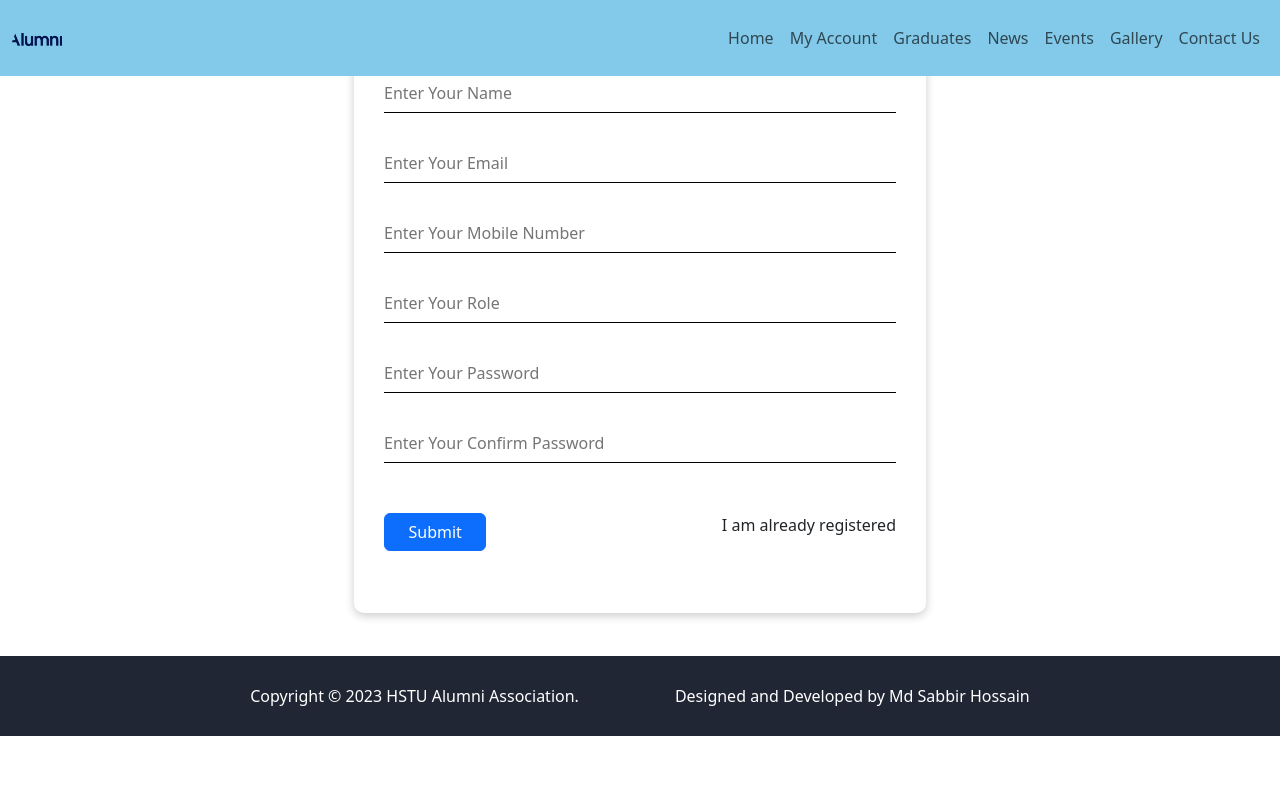
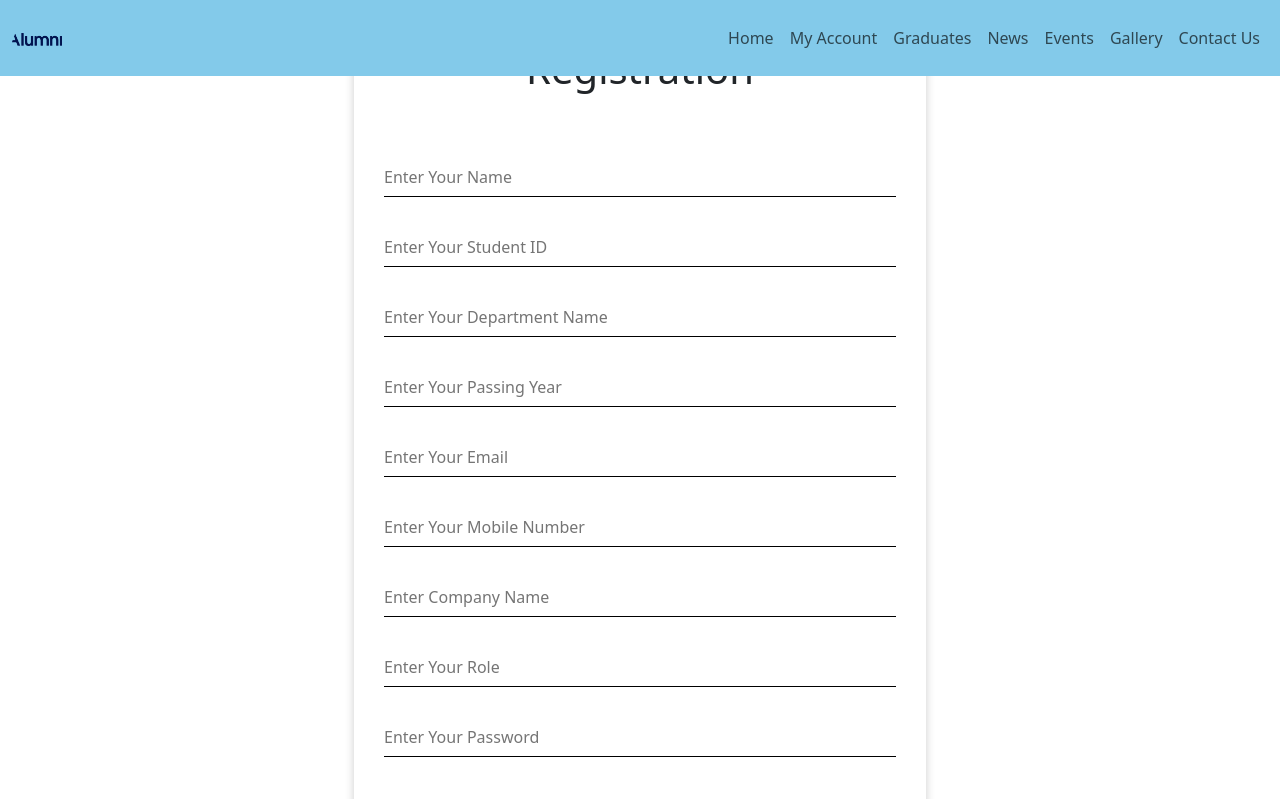
Before and after one commit to sabbir-62/alumni-frontend, a React (Vite) app in the folder client/: page /registration in a window 1280 px wide. Shown: the top 799 px of the page. Built offline with nearby package versions, Linux system fonts and the light colour scheme.

Commit message:
registration form, graduate list page update

```diff
--- a/client/src/pages/eventsPage/EventPage.jsx
+++ b/client/src/pages/eventsPage/EventPage.jsx
@@ -3,7 +3,7 @@ import './eventPage.css'
 const EventPage = () => {
     return (
         <div className="event">
-            <h1>There are no event</h1>
+            <h1>There are no events</h1>
         </div>
     );
 };
--- a/client/src/pages/listOfGraduates/GraduateList.jsx
+++ b/client/src/pages/listOfGraduates/GraduateList.jsx
@@ -1,12 +1,14 @@
 import { useEffect, useState } from 'react';
-import { useNavigate  } from 'react-router-dom';
 import './graduateList.css'
 
 const GraduateList = () => {
     const [state, setState] = useState({
         name: [],
+        department: [],
+        passingYear: [],
         email: [],
         phone: [],
+        company: [],
         role: []
     });
 
@@ -27,16 +29,22 @@ const GraduateList = () => {
             else {
                 // Extract titles, descriptions, and dates into separate arrays
                 const names = data.data.map(item => item.name);
+                const departments = data.data.map(item => item.department);
+                const passingYears = data.data.map(item => item.passingYear);
                 const emails = data.data.map(item => item.email);
                 const phones = data.data.map(item => item.phone);
+                const companies = data.data.map(item => item.company);
                 const roles = data.data.map(item => item.role);
 
 
                 // Update the state with the extracted data
                 setState({
                     name: names,
+                    department: departments,
+                    passingYear: passingYears,
                     email: emails,
                     phone: phones,
+                    company: companies,
                     role: roles
                 });
 
@@ -57,8 +65,11 @@ const GraduateList = () => {
                     (
                     <div key={index} className="m-3 list-block p-5">
                         <p className="name">Name: {name}</p>
+                        <p className="department">Department: {state.department[index]}</p>
+                        <p className="passingYear">Passing Year: {state.passingYear[index]}</p>
                         <p className="email">Email: {state.email[index]}</p>
                         <p className="phone">Phone: {state.phone[index]}</p>
+                        <p className="company">Current Company: {state.company[index]}</p>
                         <p className="role">Role: {state.role[index]}</p>
                     </div>
                 ))}
--- a/client/src/pages/myAccount/MyAccount.jsx
+++ b/client/src/pages/myAccount/MyAccount.jsx
@@ -7,8 +7,12 @@ const MyAccount = () => {
 
     const [state, setState] = useState({
         name: "",
+        studentId: "",
+        department: "",
+        passingYear: "",
         email: "",
         phone: "",
+        company: "",
         role: ""
     })
 
@@ -37,8 +41,12 @@ const MyAccount = () => {
             else{
                 setState({
                     name:data.user.name,
+                    studentId: data.user.studentId,
+                    department: data.user.department,
+                    passingYear: data.user.passingYear,
                     email: data.user.email,
                     phone: data.user.phone,
+                    company: data.user.company,
                     role: data.user.role
                 })
             }
@@ -77,10 +85,22 @@ const MyAccount = () => {
                                 Name :
                             </li>
                             <li>
+                                Student Id :
+                            </li>
+                            <li>
+                                Department :
+                            </li>
+                            <li>
+                                Passing Year :
+                            </li>
+                            <li>
                                 Email :
                             </li>
                             <li>
                                 Phone :
+                            </li>
+                            <li>
+                                Current Company :
                             </li>
                             <li>
                                 Role :
@@ -93,10 +113,22 @@ const MyAccount = () => {
                                 {state.name}
                             </li>
                             <li>
+                                {state.studentId}
+                            </li>
+                            <li>
+                                {state.department}
+                            </li>
+                            <li>
+                                {state.passingYear}
+                            </li>
+                            <li>
                                 {state.email}
                             </li>
                             <li>
                                 {state.phone}
+                            </li>
+                            <li>
+                                {state.company}
                             </li>
                             <li>
                                 {state.role}
--- a/client/src/pages/myAccount/myAccount.css
+++ b/client/src/pages/myAccount/myAccount.css
@@ -3,7 +3,7 @@
     justify-content: center;
     align-items: center;
     height: 90vh;
-
+    padding-top: 5rem;
 }
 
 .about-card{
--- a/client/src/pages/registrationPage/RegistrationPage.jsx
+++ b/client/src/pages/registrationPage/RegistrationPage.jsx
@@ -9,8 +9,12 @@ const RegistrationPage = () => {
     // Initial state
     const [state, setState] = useState({
         name: "",
+        studentId: "",
+        department: "",
+        passingYear: "",
         email: "",
         phone: "",
+        company: "",
         role: "",
         password: "",
         confirmPassword: ""
@@ -29,7 +33,7 @@ const RegistrationPage = () => {
     // push data into database from registration page using fetch api
     const handleSubmit = async(e) => {
         e.preventDefault();
-        const {name, email, phone, role, password, confirmPassword} = state;
+        const {name, studentId, department, passingYear, email, phone, company, role, password, confirmPassword} = state;
 
         // backend api endpoint
         const url = "http://localhost:8000/api/v1/registration";
@@ -41,7 +45,7 @@ const RegistrationPage = () => {
                 "Content-Type" : "application/json"
             },
             body: JSON.stringify({
-                name, email, phone, role, password, confirmPassword
+                name, studentId, department, passingYear, email, phone, company, role, password, confirmPassword
             })
         })
        .then((response) => response.json())
@@ -63,8 +67,12 @@ const RegistrationPage = () => {
        // reset form field value with empty
         setState({
           name: '',
+          studentId: '',
+          department: '',
+          passingYear: '',
           email: '',
           phone: '',
+          company: '',
           role: '',
           password: '',
           confirmPassword: ''
@@ -82,9 +90,24 @@ const RegistrationPage = () => {
         <div className="registration">
             <div className="container registration-card">
                 <form className="registration-form" method='POST' onSubmit={handleSubmit}>
+                    <h1 className="form-heading">
+                        Registration
+                    </h1>
                     <div className="form-group">
                         <label htmlFor="name"></label>
                         <input type="text" name="name" id='name' className='input-field' autoComplete='off' value={state.name} onChange={(e) => {setValues("name", e.target.value)}} placeholder="Enter Your Name"/>
+                    </div>
+                    <div className="form-group">
+                        <label htmlFor="studentId"></label>
+                        <input type="text" name="studentId" id='studentId' className='input-field' autoComplete='off' value={state.studentId} onChange={(e) => {setValues("studentId", e.target.value)}} placeholder="Enter Your Student ID"/>
+                    </div>
+                    <div className="form-group">
+                        <label htmlFor="department"></label>
+                        <input type="text" name="department" id='department' className='input-field' autoComplete='off' value={state.department} onChange={(e) => {setValues("department", e.target.value)}} placeholder="Enter Your Department Name"/>
+                    </div>
+                    <div className="form-group">
+                        <label htmlFor="passingYear"></label>
+                        <input type="text" name="passingYear" id='passingYear' className='input-field' autoComplete='off' value={state.passingYear} onChange={(e) => {setValues("passingYear", e.target.value)}} placeholder="Enter Your Passing Year"/>
                     </div>
                     <div className="form-group">
                         <label htmlFor="email"></label>
@@ -93,6 +116,10 @@ const RegistrationPage = () => {
                     <div className="form-group">
                         <label htmlFor="phone"></label>
                         <input type="tel" name='phone' id='phone' className='input-field' autoComplete='off' value={state.phone} onChange={(e) => {setValues("phone", e.target.value)}} placeholder="Enter Your Mobile Number"/>
+                    </div>
+                    <div className="form-group">
+                        <label htmlFor="company"></label>
+                        <input type="text" name='company' id='company' className='input-field' autoComplete='off' value={state.company} onChange={(e) => {setValues("company", e.target.value)}} placeholder="Enter Company Name"/>
                     </div>
                     <div className="form-group">
                         <label htmlFor="role"></label>
--- a/client/src/pages/registrationPage/registration.css
+++ b/client/src/pages/registrationPage/registration.css
@@ -1,5 +1,6 @@
 .registration{
-    height: 82vh;
+    height: 100vh;
+    margin: 12vh 0 4vh 0;
 }
 
 .registration-card{
@@ -13,6 +14,11 @@
     padding: 30px;
     border-radius: 10px;
     box-shadow: 0 3px 10px rgb(0 0 0 / 0.2);
+}
+
+.form-heading{
+    text-align: center;
+    margin-bottom: 4rem;
 }
 
 .form-group{
```
